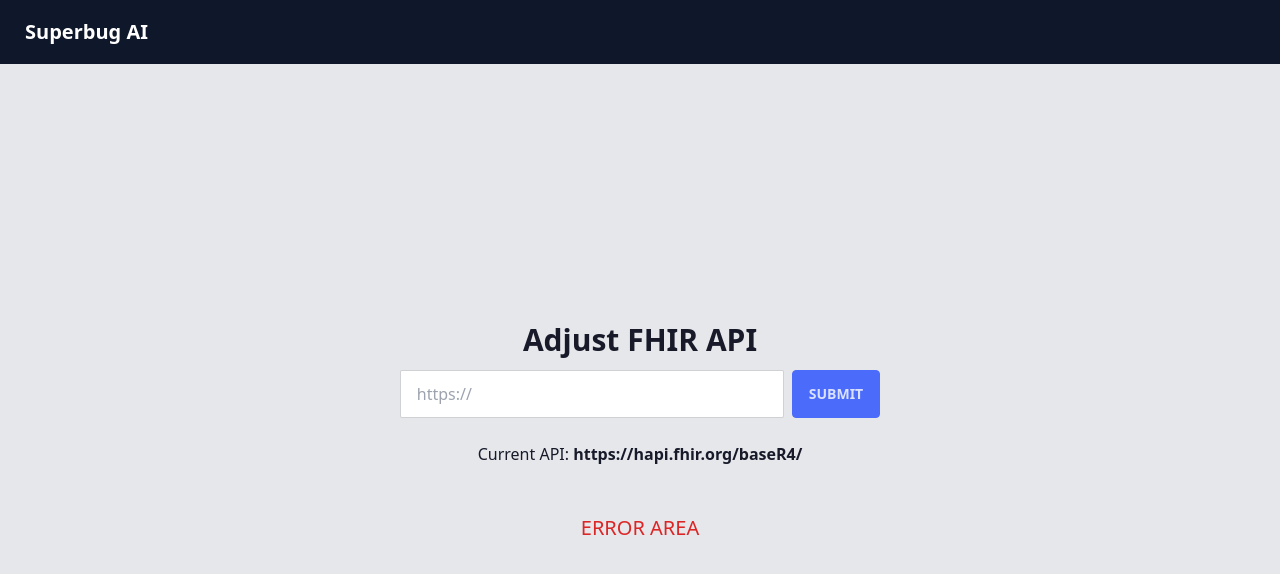
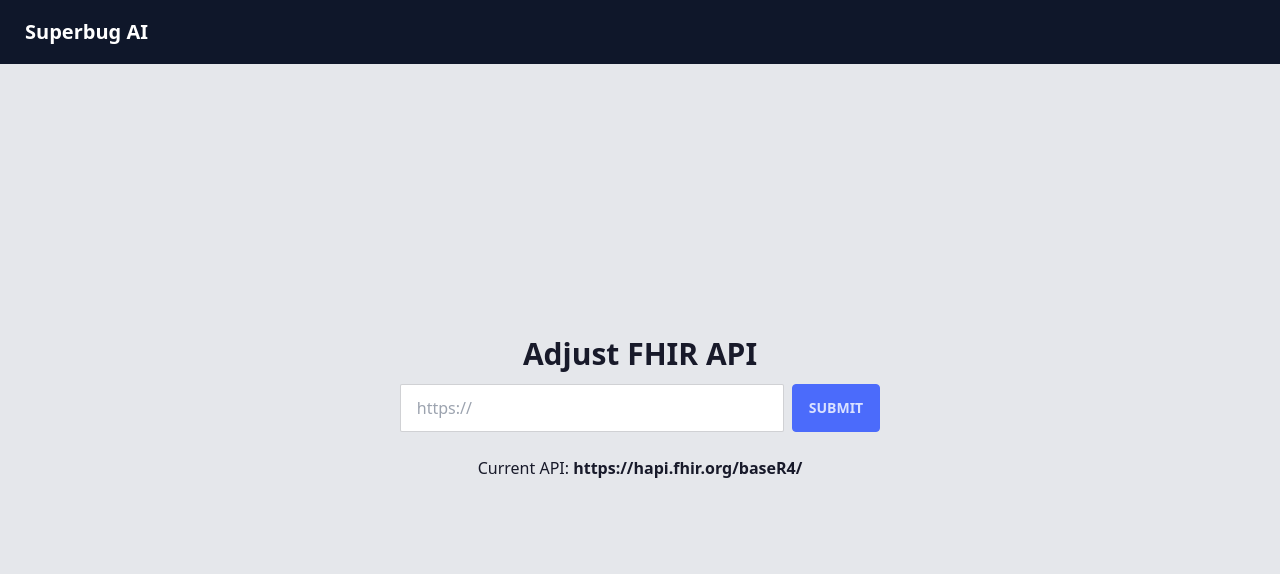
Before and after one commit to dhuang101/superbug-ai-app, a Next.js app: page /FhirApi in a window 1280 px wide. Shown: the top 574 px of the page. Built offline with nearby package versions, Linux system fonts and the light colour scheme.

Commit message:
Added error messages for the API page

```diff
--- a/src/pages/FhirApi.tsx
+++ b/src/pages/FhirApi.tsx
@@ -13,9 +13,23 @@ function FhirApi() {
 
 	function handleSubmit(): void {
 		if (currentInput === "") {
-			return
+			const input = document.getElementById(
+				"errors"
+			) as HTMLElement | null
+			if (input !== null) {
+				input.innerHTML = "Enter an API URL"
+			}
+			// throw error
+			throw new Error("Enter an API URL")
 		} else if (currentInput[currentInput.length - 1] !== "/") {
-			return
+			const input = document.getElementById(
+				"errors"
+			) as HTMLElement | null
+			if (input !== null) {
+				input.innerHTML = "Error: Trailing forward slash required"
+			}
+			// throw error
+			throw new Error("Trailing forward slash required")
 		}
 		apiContext.setter(currentInput)
 		window.localStorage.setItem("currentApiUrl", currentInput)
@@ -44,9 +58,10 @@ function FhirApi() {
 			<article className="mt-6">
 				Current API: <b className="font-semibold">{apiContext.value}</b>
 			</article>
-			<article id="errors" className="pt-12 text-xl text-red-600">
-				ERROR AREA
-			</article>
+			<article
+				id="errors"
+				className="pt-12 text-xl text-red-600"
+			></article>
 		</div>
 	)
 }
```
